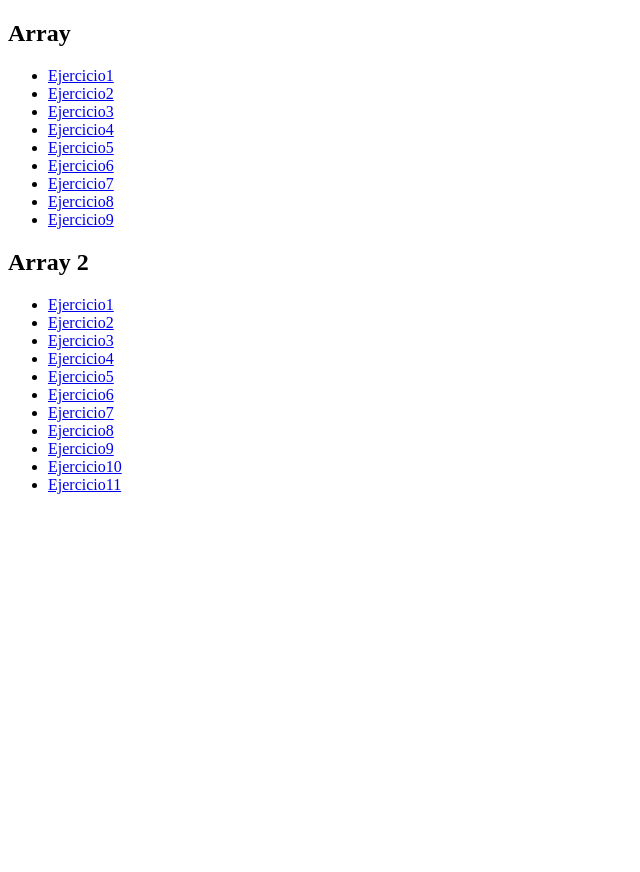
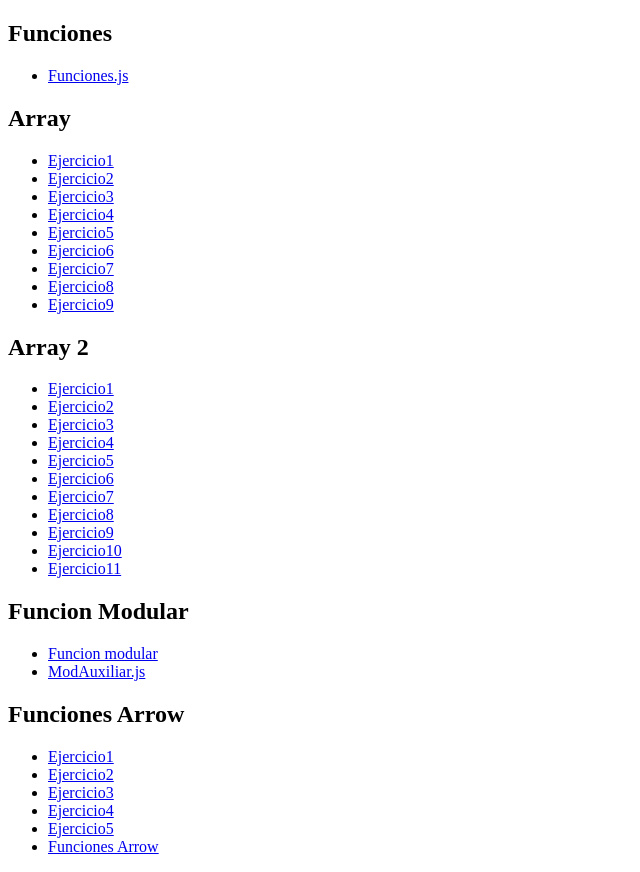
Before and after one commit to andresop11/TEMA3_DWEC, a plain HTML site: page index.html in a window 1280 px wide. Shown: the whole page, without its empty margins (0-640 px from the left). Before the commit the page ends 800 px from the top, so only its background shows below. Drawn offline with Linux system fonts and the light colour scheme.

Commit message:
Update index.html

```diff
--- a/index.html
+++ b/index.html
@@ -6,6 +6,12 @@
     <title>Document</title>
 </head>
 <body>
+     <h2>Funciones</h2>
+    <ul>
+        <li><a href="funciones.js">Funciones.js</a></li>
+    </ul>
+
+
     <h2>Array</h2>
     <ul>
         <li><a href="Array/Ejercicio1.html">Ejercicio1</a></li>
@@ -35,5 +41,22 @@
         <li><a href="Array2/Ejercicio11.html">Ejercicio11</a></li>
 
     </ul>
+
+    <h2>Funcion Modular</h2>
+    <ul>
+        <li><a href="funcion_modular/modular.html">Funcion modular</a></li>
+        <li><a href="funcion_modular/modAuxiliar.js">ModAuxiliar.js</a></li>
+    </ul>
+
+
+    <h2>Funciones Arrow</h2>
+    <ul>
+        <li><a href="Funciones_Arrow/Ejercicio1.html">Ejercicio1</a></li>
+        <li><a href="Funciones_Arrow/Ejercicio2.html">Ejercicio2</a></li>
+        <li><a href="Funciones_Arrow/Ejercicio3.html">Ejercicio3</a></li>
+        <li><a href="Funciones_Arrow/Ejercicio4.html">Ejercicio4</a></li>
+        <li><a href="Funciones_Arrow/Ejercicio5.html">Ejercicio5</a></li>
+        <li><a href="Funciones_Arrow/FuncionesArrow.js">Funciones Arrow</a></li>
+    </ul>
 </body>
 </html>
```
